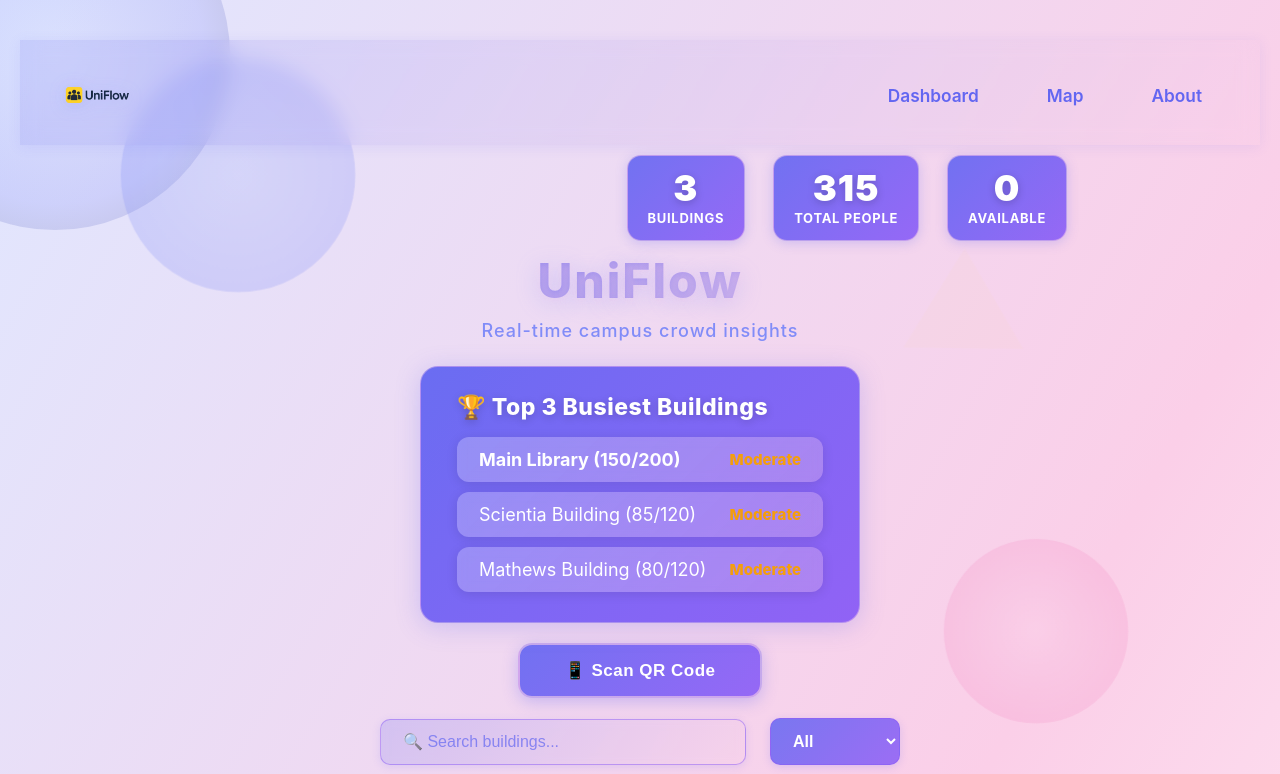
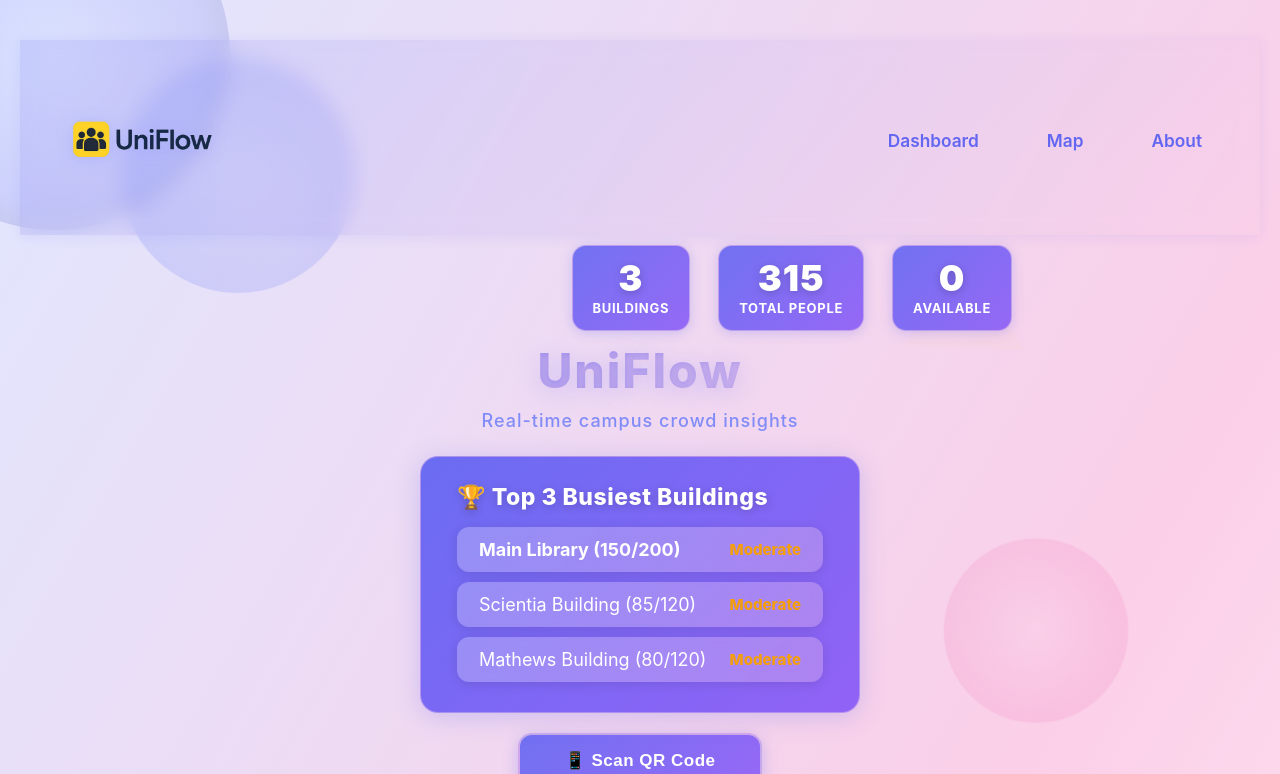
Before and after one commit to reynarddustin26/Hackathon-Devsoc, a React (Create React App) app in the folder frontend/: page / in a window 1280 px wide. Shown: the top 774 px of the page. Built offline with nearby package versions, Linux system fonts and the light colour scheme; no server answers.

Commit message:
last lastss

```diff
--- a/frontend/src/components/Dashboard.css
+++ b/frontend/src/components/Dashboard.css
@@ -96,7 +96,7 @@
 }
 
 .logo-image {
-  height: 75px;
+  height: 165px;
   width: auto;
   object-fit: contain;
   filter: drop-shadow(0 2px 8px rgba(129, 140, 248, 0.3));
@@ -342,7 +342,7 @@
   margin-bottom: 10px;
   flex-wrap: wrap;
   gap: 20px;
-  padding-right: 145px;
+  padding-right: 200px;
 }
 
 .header-stats {
```
